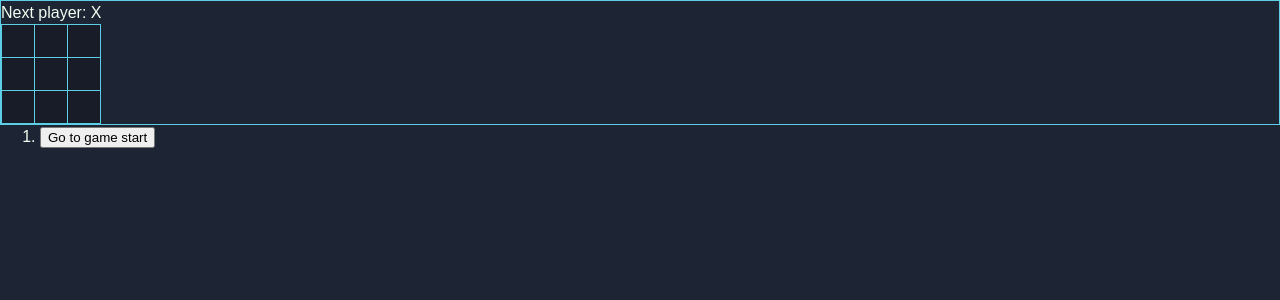
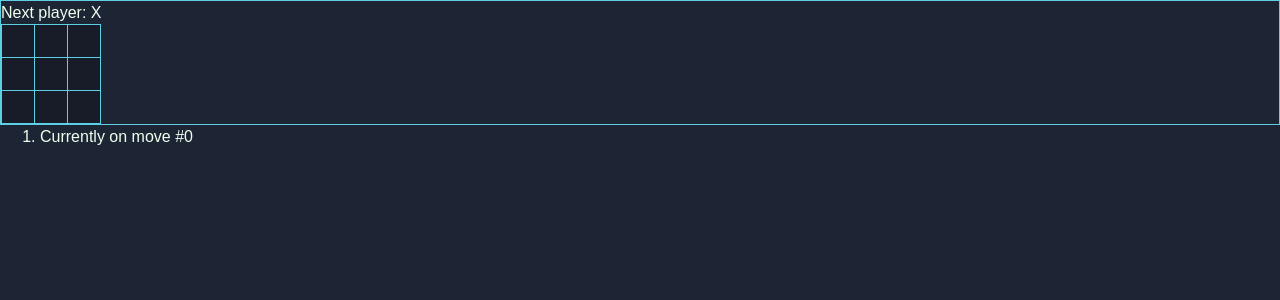
Before and after one commit to Jon-Cactus/ultimate-tic-tac-toe, a React (Vite) app: page / in a window 1280 px wide. Shown: the top 300 px of the page. Built offline with nearby package versions, Linux system fonts and the light colour scheme.

Commit message:
first bonus functionality complete, creating new branch for rest

```diff
--- a/src/App.tsx
+++ b/src/App.tsx
@@ -67,10 +67,20 @@ export default function Game() {
 
   function jumpTo(nextMove: number): void {
     setCurrentMove(nextMove);
+    const nextHistory = [...history.slice(0, nextMove + 1)];
+    setHistory(nextHistory);
   }
 
   const moves = history.map((squares, move) => {
-    const description = (move > 0) ? 'Go to move #' + move : 'Go to game start';
+    let description = (move > 0) ? 'Go to move #' + move : 'Go to game start';
+    if (move === history.length - 1) {
+      description = `Currently on move #${move}`;
+      return (
+        <li key={move}>
+          <p>{description}</p>
+        </li>
+      )
+    }
 
     return (
       <li key={move}>
```
